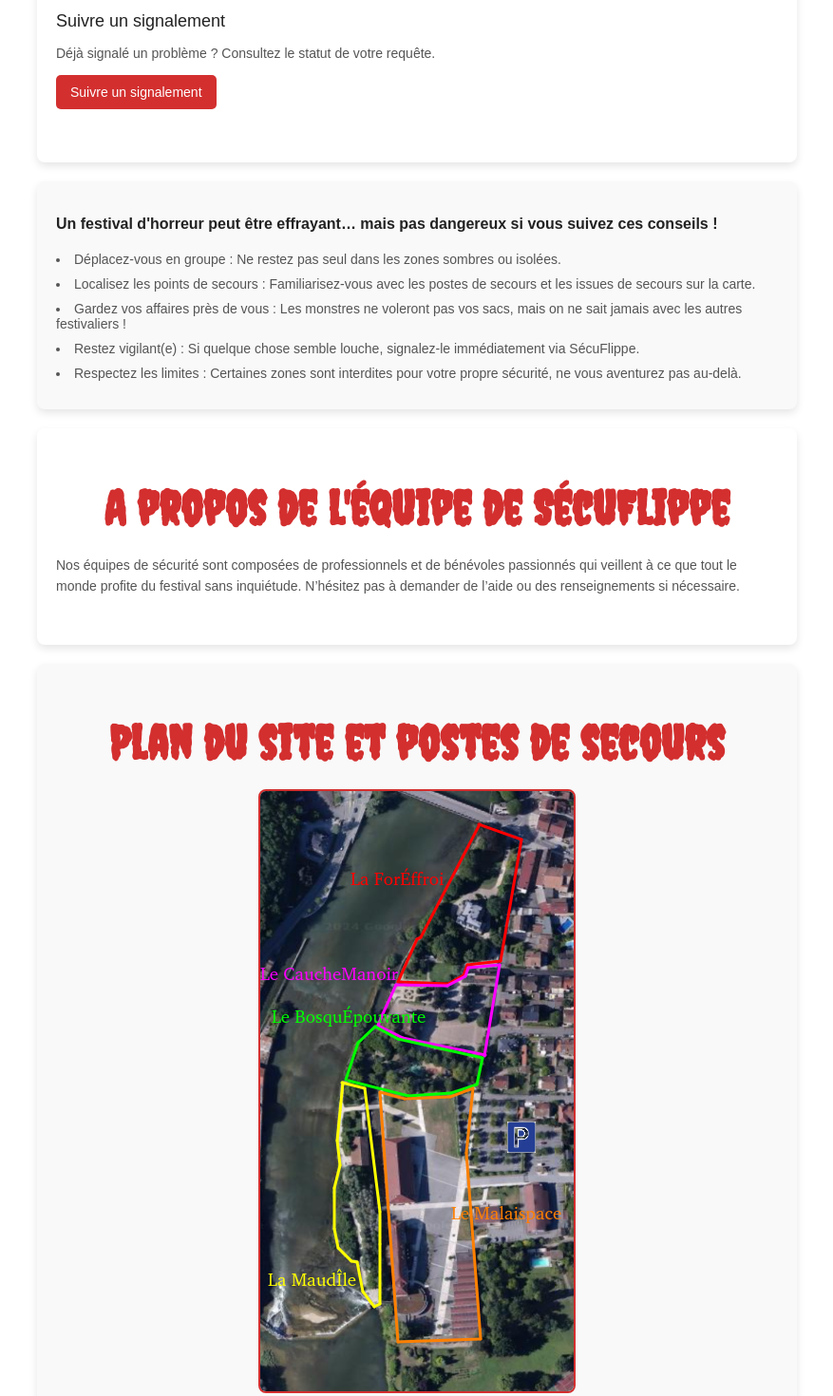
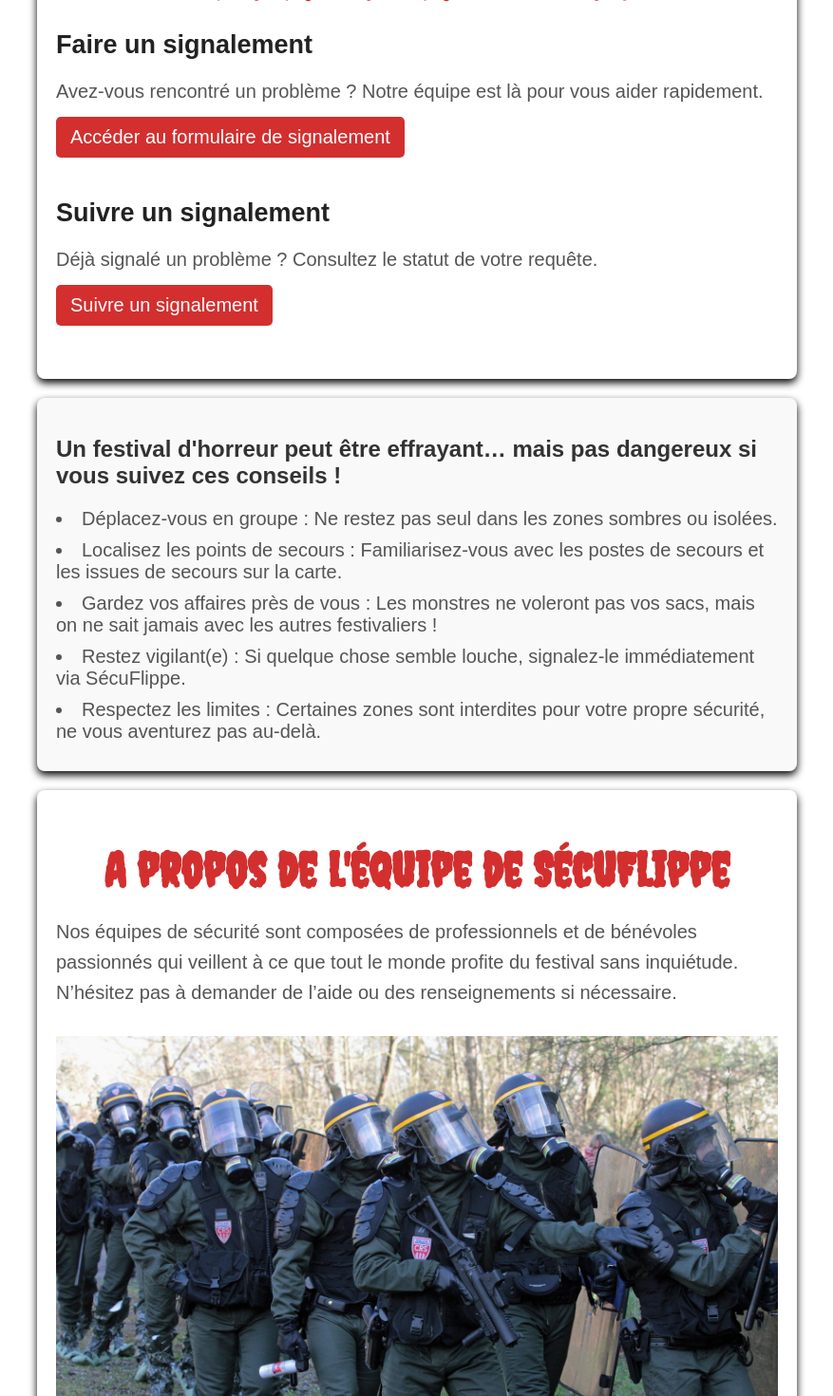
Before and after one commit to Zuuret/SAE-S3-S4_Creepy_Night, a Vue app: page /secuflippe in a window 1280 px wide. Shown: the part 540-2010 px from the top of the page at 95% size, without its empty margins (201-1078 px from the left). Built offline with nearby package versions, Linux system fonts and the light colour scheme.

Commit message:
SecuFlippe

```diff
--- a/src/views/Secuflippe.vue
+++ b/src/views/Secuflippe.vue
@@ -10,17 +10,25 @@
     </div>
     <div class="section1">
       <h1>Que voulez-vous faire ?</h1>
-        <ul>
-          <li>Faire un signalement</li>
+      <ul>
+        <li>
+          <h2>Faire un signalement</h2>
           <p>Avez-vous rencontré un problème ? Notre équipe est là pour vous aider rapidement.</p>
-          <button><router-link to="/secuflippe/signalement" style="text-decoration: none">Accéder au formulaire de signalement</router-link></button>
-          <li>Suivre un signalement</li>
+          <router-link to="/secuflippe/signalement" style="text-decoration: none; color: white;">
+            <button>Accéder au formulaire de signalement</button>
+          </router-link>
+        </li>
+        <li>
+          <h2>Suivre un signalement</h2>
           <p>Déjà signalé un problème ? Consultez le statut de votre requête.</p>
-          <button>Suivre un signalement</button>
-        </ul>
+          <router-link to="/secuflippe/suivre" style="text-decoration: none; color: white;">
+            <button>Suivre un signalement</button>
+          </router-link>
+        </li>
+      </ul>
     </div>
     <div class="section2">
-      <p>Un festival d'horreur peut être effrayant… mais pas dangereux si vous suivez ces conseils !</p>
+      <h2>Un festival d'horreur peut être effrayant… mais pas dangereux si vous suivez ces conseils !</h2>
       <li>Déplacez-vous en groupe : Ne restez pas seul dans les zones sombres ou isolées.</li>
       <li>Localisez les points de secours : Familiarisez-vous avec les postes de secours et les issues de secours sur la carte.</li>
       <li>Gardez vos affaires près de vous : Les monstres ne voleront pas vos sacs, mais on ne sait jamais avec les autres festivaliers !</li>
@@ -31,6 +39,7 @@
       <h1>A propos de l'équipe de SécuFlippe</h1>
       <p>Nos équipes de sécurité sont composées de professionnels et de bénévoles passionnés qui veillent à ce que tout le monde profite du festival sans inquiétude.
       N’hésitez pas à demander de l’aide ou des renseignements si nécessaire.</p>
+      <img src="@/assets/EquipeSécuflippe.jpg" alt="Sécuflippe" class="equipe_secuflippe"/>
     </div>
     <div class="section4">
       <h1>Plan du site et postes de secours</h1>
@@ -78,6 +87,7 @@ div {
   margin: 10px 0;
   font-size: 16px;
   line-height: 1.6;
+  font-size: 23px;
 }
 
 /* Section 1: Actions */
@@ -88,7 +98,7 @@ div {
   max-width: 800px;
   background-color: #fff;
   border-radius: 8px;
-  box-shadow: 0 4px 8px rgba(0, 0, 0, 0.1);
+  box-shadow: 0 4px 8px rgb(0, 0, 0);
 }
 
 .section1 h1 {
@@ -112,6 +122,7 @@ div {
   margin: 5px 0 15px;
   font-size: 14px;
   color: #555;
+  font-size: 20px;
 }
 
 .section1 button {
@@ -124,6 +135,7 @@ div {
   border: none;
   border-radius: 5px;
   cursor: pointer;
+  font-size: 20px;
 }
 
 .section1 button:hover {
@@ -138,7 +150,7 @@ div {
   max-width: 800px;
   background-color: #f9f9f9;
   border-radius: 8px;
-  box-shadow: 0 4px 8px rgba(0, 0, 0, 0.1);
+  box-shadow: 0 4px 8px rgb(0, 0, 0);
 }
 
 .section2 p {
@@ -152,6 +164,7 @@ div {
   margin: 10px 0;
   font-size: 14px;
   color: #555;
+  font-size: 20px;
 }
 
 /* Section 3: À propos */
@@ -162,7 +175,7 @@ div {
   max-width: 800px;
   background-color: #fff;
   border-radius: 8px;
-  box-shadow: 0 4px 8px rgba(0, 0, 0, 0.1);
+  box-shadow: 0 4px 8px rgb(0, 0, 0);
 }
 
 .section3 h1 {
@@ -175,6 +188,11 @@ div {
   font-size: 14px;
   line-height: 1.6;
   color: #555;
+  font-size: 20px;
+}
+
+.section3 img {
+  width: 760px;
 }
 
 /* Section 4: Carte */
@@ -186,7 +204,7 @@ div {
   text-align: center;
   background-color: #f9f9f9;
   border-radius: 8px;
-  box-shadow: 0 4px 8px rgba(0, 0, 0, 0.1);
+  box-shadow: 0 4px 8px rgb(0, 0, 0);
 }
 
 .section4 h1 {
@@ -195,7 +213,7 @@ div {
 }
 
 .section4 img {
-  max-width: 100%;
+  width: 755px;
   height: auto;
   border: 2px solid #d32f2f;
   border-radius: 8px;
```
Also changed, not shown: src/assets/EquipeSécuflippe.jpg (added).
